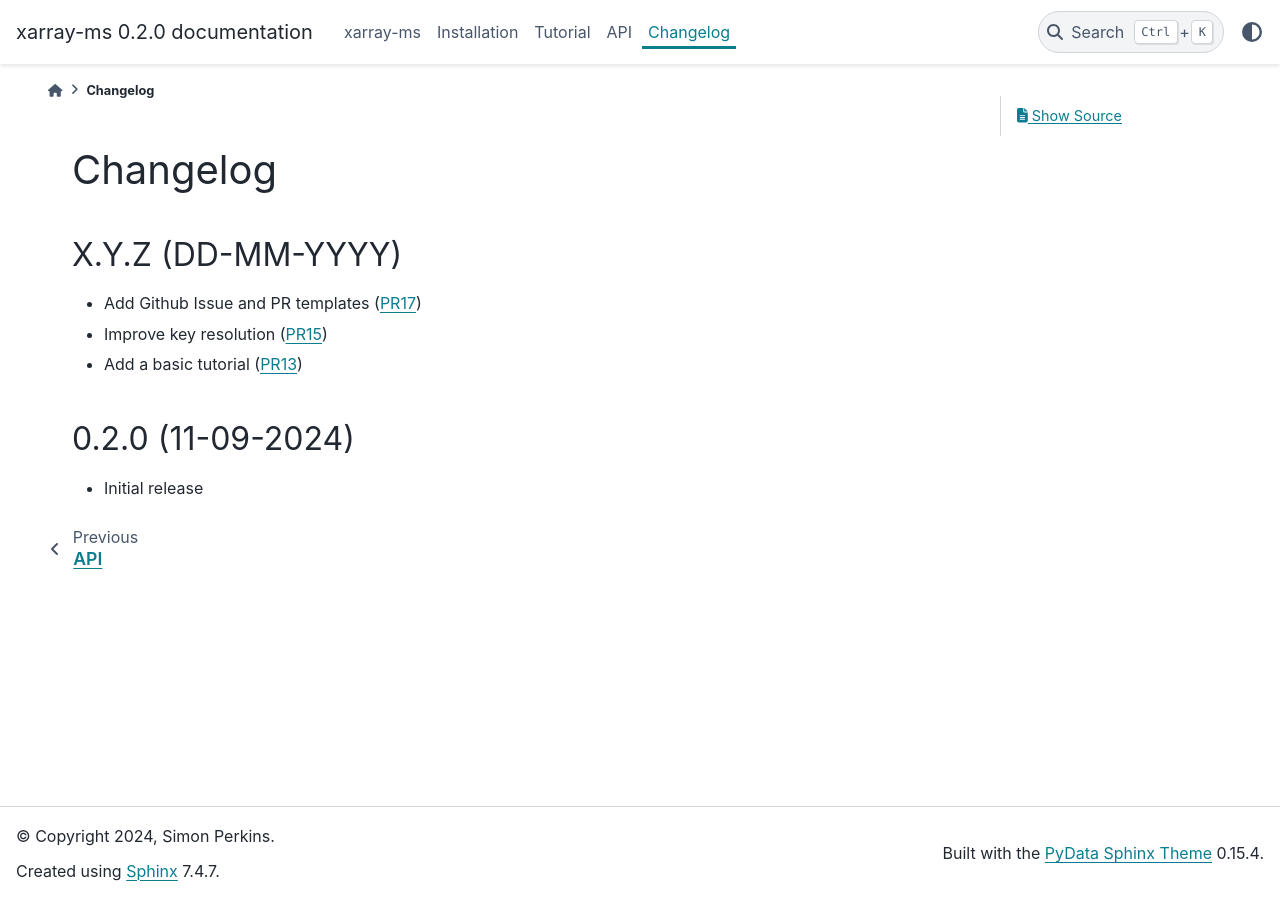
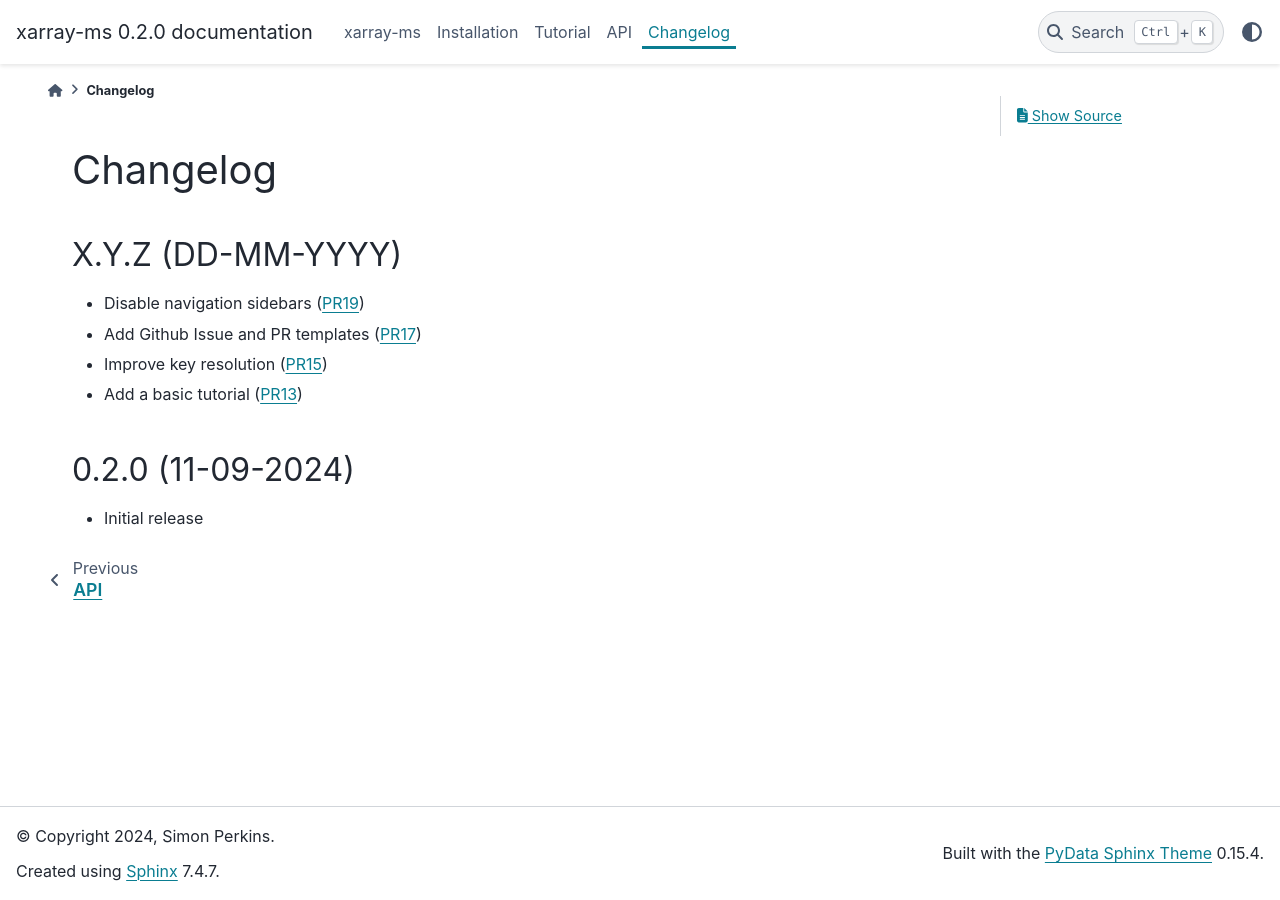
Before and after one commit to ratt-ru/xarray-ms, a Sphinx documentation site: the page built from doc/source/changelog.rst, in a window 1280 px wide. Built offline with Sphinx 7.4.7 and the PyData theme 0.15.4, drawn with Linux system fonts in a browser that asks for light colours.

Commit message:
Add missing changelog entry

```diff
--- a/doc/source/changelog.rst
+++ b/doc/source/changelog.rst
@@ -5,6 +5,7 @@ Changelog
 
 X.Y.Z (DD-MM-YYYY)
 ------------------
+* Disable navigation sidebars (:pr:`19`)
 * Add Github Issue and PR templates (:pr:`17`)
 * Improve key resolution (:pr:`15`)
 * Add a basic tutorial (:pr:`13`)
```
